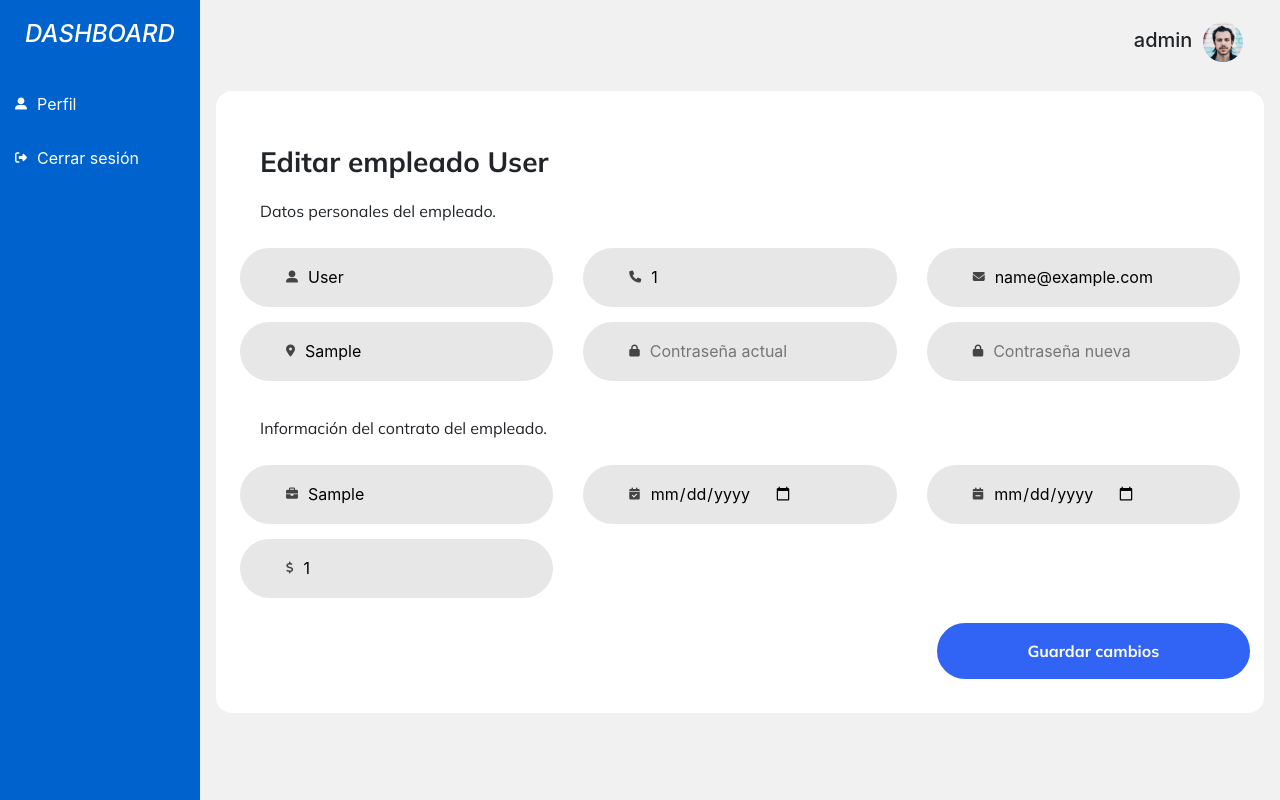
After one commit to Hanner004/equipo-9-ciclo-3, a Flask app: page /dashboard/users/edit/1 in a window 1280 px wide. The commit adds this page. Run offline with Flask 2, Linux system fonts and the light colour scheme; the visitor is signed in with stand-in values (Sample User, id 1); tables that the repository leaves empty hold one stand-in row (values such as "Sample post"); some libraries are stand-ins or nearby versions.

Commit message:
Database - Editar usuario

```diff
--- a/app.py
+++ b/app.py
@@ -209,6 +209,50 @@ def users():
         return render_template("dashboard.html", role=role)
 
 
+@app.route("/dashboard/users/see/<int:idEmployee>", methods=["GET"])
+def seeUsers(idEmployee):
+    id = session['id']
+    role = session['role']
+    profile = Profile.query.filter_by(id=idEmployee).first()
+    user = User.query.filter_by(profileId=profile.id).first()
+    return render_template("dashboard/seeUser.html", role=role, user=profile, tbluser=user)
+
+
+@app.route("/dashboard/users/edit/<int:idEmployee>", methods=["GET", "POST"])
+def editUser(idEmployee):
+    id = session['id']
+    role = session['role']
+    profile = Profile.query.filter_by(id=idEmployee).first()
+    user = User.query.filter_by(profileId=profile.id).first()
+    if request.method == "POST":
+        email = escape(request.form["email"].strip())
+        password = escape(request.form["password"].strip())
+        if email != user.email:
+            userEmail = User.query.filter_by(email=email).first()
+            if userEmail:
+                flash("El correo ya se encuentra registrado en el sistema")
+                return redirect(url_for('editUser', idEmployee=idEmployee))
+        if password != "":
+            if check_password_hash(user.password, password) == True:
+                user.set_password(escape(request.form["passwordNew"].strip()))
+                db.session.commit()
+            else:
+                flash("Contraseña actual incorrecta")
+                return redirect(url_for('editUser', idEmployee=idEmployee))
+        profile.fullname = escape(request.form["fullname"].strip())
+        profile.phone = escape(request.form["phone"].strip())
+        profile.direction = escape(request.form["direction"].strip())
+        profile.fIngreso = escape(request.form["fIngreso"].strip())
+        profile.fTermino = escape(request.form["fTermino"].strip())
+        profile.tContrato = escape(request.form["tContrato"].strip())
+        profile.salario = escape(request.form["salario"].strip())
+        user.email = email
+        db.session.commit()
+        flash("Usuario actualizado")
+        return redirect(url_for('users'))
+    return render_template("dashboard/editUser.html", role=role, user=profile, tbluser=user)
+
+
 @app.route("/dashboard/users/feedback/<int:idEmployee>", methods=["GET", "POST"])
 def createFeedback(idEmployee):
     id = session['id']
@@ -226,7 +270,7 @@ def createFeedback(idEmployee):
     return render_template("dashboard/createFeedback.html", role=role, employee=employee)
 
 
-@app.route("/dashboard/users/delete/<int:idEmployee>", methods=["GET", "POST"])
+@app.route("/dashboard/users/delete/<int:idEmployee>", methods=["GET"])
 def deleteUsers(idEmployee):
     id = session['id']
     role = session['role']
@@ -337,7 +381,7 @@ def logout():
 
 
 # @app.route("/user/id/")
-# def editUser():
+# def editUser2():
 #     return render_template("editUser.html", title='Editar usuario')
 
 
--- a/static/css/styles.css
+++ b/static/css/styles.css
@@ -188,6 +188,9 @@ div.content {
   cursor: pointer;
   text-align: center;
 }
+.services-btnSubmit:hover{
+  background-color: #2f58ca;
+}
 
 .row .btn-NewEmple a{
   text-decoration: none;
@@ -280,7 +283,7 @@ div.content {
 
 /* Create Feedback */
 
-.fas {
+.fas, .fa {
   font-size: 12px;
   color: white;
 }
@@ -296,3 +299,104 @@ div.content {
   border-radius: 1rem;
   background-color: #0062cc;
 }
+
+/*Information User*/
+
+.data-user{
+  display: flex;
+  align-items: center;
+  margin: 15px 20px;
+}
+
+.data-user i, .formSencillo i{
+  color: #444;
+  margin-right: 10px;
+}
+
+.data-user p{
+  margin: 0;
+}
+
+
+/*Edit User*/
+
+.tituloPrincipal{
+  font-family: 'Mulish';
+  margin: 30px 0 0 20px;
+  font-weight: bolder;
+}
+.parr{
+  font-family: 'Mulish';
+  margin: 20px 0px 25px 20px;
+}
+
+.formSencillo{
+  border: 0;
+  width: 100%;
+  height: 59px;
+  display: flex;
+  padding-left: 46px;
+  margin-bottom: 15px;
+  border-radius: 100px;
+  align-items: center;
+  background-color: #e7e7e7;
+}
+
+.formSencillo i{
+  color: #444;
+  margin-right: 10px;
+}
+
+.formSencillo input{
+  border: none;
+  outline: none;
+  background-color: transparent;
+}
+
+.botoneraDerecha{
+  justify-content: end;
+}
+
+.botonesSencillos{
+  margin: 10px;
+  width: 100%;
+  height:56px;
+  color: #ffffff;
+  font-weight: bolder;
+  border-width: 3px;
+  border-style: solid;
+  font-family: "Mulish";
+  border-radius: 100px;
+  border-color: #3164F4;
+  background-color: #3164F4;
+}
+.botonesSencillos:hover{
+  border-color: #2f58ca;
+  background-color: #2f58ca;
+}
+
+.botonEditar{
+  margin: 10px;
+  width: 100%;
+  height:56px;
+  display: flex;
+  align-items: center;
+  font-family: "Mulish";
+  border-radius: 100px;
+  justify-content: center;
+  background-color: #3164F4;
+}
+.botonEditar:hover{
+  border-color: #2f58ca;
+  background-color: #2f58ca;
+}
+
+.botonEditar a{
+  color: #ffffff;
+  font-weight: bolder;
+}
+
+.botonEditar a:hover{
+  color: #ffffff;
+  text-decoration: none;
+}
--- a/templates/base.html
+++ b/templates/base.html
@@ -7,10 +7,17 @@
     <link rel="shortcut icon" href='{{ url_for("static", filename="img/empresa.png") }}' />
     <link rel='stylesheet' type='text/css' href='{{ url_for("static", filename="css/styles.css") }}' />
     <link href="//maxcdn.bootstrapcdn.com/bootstrap/4.1.1/css/bootstrap.min.css" rel="stylesheet" id="bootstrap-css">
-    <script src="//maxcdn.bootstrapcdn.com/bootstrap/4.1.1/js/bootstrap.min.js"></script>
+    <script src="https://cdn.jsdelivr.net/npm/bootstrap@5.1.3/dist/js/bootstrap.bundle.min.js" integrity="sha384-ka7Sk0Gln4gmtz2MlQnikT1wXgYsOg+OMhuP+IlRH9sENBO0LRn5q+8nbTov4+1p" crossorigin="anonymous"></script>
     <script src="//cdnjs.cloudflare.com/ajax/libs/jquery/3.2.1/jquery.min.js"></script>
     <script src="https://unpkg.com/sweetalert/dist/sweetalert.min.js"></script>
     <script src="https://kit.fontawesome.com/13e187c8c8.js" crossorigin="anonymous"></script>
+    <link rel="preconnect" href="https://fonts.googleapis.com" />
+    <link rel="preconnect" href="https://fonts.gstatic.com" crossorigin />
+    <link
+      href="https://fonts.googleapis.com/css2?family=Mulish:ital,wght@0,300;0,400;0,500;0,600;0,700;0,800;1,300;1,400;1,500;1,600;1,700&display=swap"
+      rel="stylesheet"
+    />
+
     <title>{{title}}</title>
 </head>
 <body>
--- a/templates/dashboard/createFeedback.html
+++ b/templates/dashboard/createFeedback.html
@@ -44,7 +44,7 @@
         <div class="container-md p-4 mb-5">
             <div class="container">
                 <div class="mb-3">
-                    <h4>Agregar retroalimentación al empleado {{employee.fullname}}</h4>
+                    <h4 class="titulo">Agregar retroalimentación al empleado {{employee.fullname}}</h4>
                 </div>
                 <form action="/dashboard/users/feedback/{{employee.id}}" method="POST" class="text-center">
                     <textarea class="form-control mb-4" rows="10" name="text" required></textarea>
--- /dev/null
+++ b/templates/dashboard/editUser.html
@@ -0,0 +1,131 @@
+{% extends 'base.html' %}
+
+{% block body %}
+    <div class="sidebar">
+        <h4 class="dashboard-title">DASHBOARD</h4>
+        {% if role == "Superadministrador" %}
+        <div class="item">
+            <i class="fas fa-id-card-alt"></i>
+            <a href="/dashboard/role">Gestionar roles</a>
+        </div>
+        {% endif %}
+        {% if role == "Superadministrador" or role == "Administrador" %}
+        <div class="item active">
+            <i class="fas fa-users"></i>
+            <a href="/dashboard/users">Gestionar empleados</a>
+        </div>
+        {% endif %}
+        {% if role == "Empleado" %}
+        <div class="item">
+            <i class="fas fa-chart-bar"></i>
+            <a href="/dashboard/feedback">Retroalimentación</a>
+        </div>
+        {% endif %}
+        <div class="item">
+            <i class="fas fa-user-alt"></i>
+            <a href="/dashboard/profile">Perfil</a>
+        </div>
+        <div class="item">
+            <i class="fas fa-sign-out-alt"></i>
+            <a href="/auth/login">Cerrar sesión</a>
+        </div>
+    </div>
+
+    <div class="content">
+        <div class="container-xl">
+            <h5 style="text-align: right; padding: 2%;">{{role}}&nbsp;&nbsp;<img style="text-align: right;" src='{{ url_for("static", filename="img/profile-pic.png") }}' alt="Imágen de perfil"></h5>
+        </div>
+        <div class="container-md p-4 mb-5" id="background">
+            <div>
+                <h3 class="tituloPrincipal">Editar empleado {{user.fullname}}</h3>
+            </div>
+            <div>
+                <p class="parr">Datos personales del empleado.</p>
+            </div>
+            <form action="/dashboard/users/edit/{{user.id}}" method="post">
+                <div>
+                    <div class="row">
+                        <div class="col-4">
+                            <div class="formSencillo">
+                                <i class="fas fa-user-alt"></i>
+                                <input type="text" name="fullname" value="{{user.fullname}}" />
+                            </div>
+                        </div>
+                        <div class="col-4">
+                            <div class="formSencillo">
+                                <i class="fas fa-phone"></i>
+                                <input type="number" name="phone" value="{{user.phone}}" />
+                            </div>
+                        </div>
+                        <div class="col-4">
+                            <div class="formSencillo">
+                                <i class="fas fa-envelope"></i>
+                                <input type="email" name="email" value="{{tbluser.email}}" />
+                            </div>
+                        </div>
+                    </div>
+                    <div class="row">
+                        <div class="col-4">
+                            <div class="formSencillo">
+                                <i class="fas fa-map-marker-alt"></i>
+                                <input type="text" name="direction" value="{{user.direction}}" />
+                            </div>
+                        </div>
+                        <div class="col-4">
+                            <div class="formSencillo">
+                                <i class="fas fa-lock"></i>
+                                <input type="password" name="password" placeholder="Contraseña actual" />
+                            </div>
+                        </div>
+                        <div class="col-4">
+                            <div class="formSencillo">
+                                <i class="fas fa-lock"></i>
+                                <input type="password" name="passwordNew" placeholder="Contraseña nueva" />
+                            </div>
+                        </div>
+                    </div>
+                </div>
+                <div>
+                    <p class="parr">Información del contrato del empleado.</p>
+                </div>
+                <div>
+                    <div class="row">
+                        <div class="col-4">
+                            <div class="formSencillo">
+                                <i class="fa fa-briefcase"></i>
+                                <input type="text" name="tContrato" value="{{user.tContrato}}" />
+                            </div>
+                        </div>
+                        <div class="col-4">
+                            <div class="formSencillo">
+                                <i class="fas fa-calendar-check"></i>
+                                <input type="date" name="fIngreso" value="{{user.fIngreso}}" />
+                            </div>
+                        </div>
+                        <div class="col-4">
+                            <div class="formSencillo">
+                                <i class="fas fa-calendar-minus"></i>
+                                <input type="date" name="fTermino" value="{{user.fTermino}}" />
+                            </div>
+                        </div>
+                    </div>
+                    <div class="row">
+                        <div class="col-4">
+                            <div class="formSencillo">
+                                <i class="fas fa-dollar-sign"></i>
+                                <input type="number" name="salario" value="{{user.salario}}" />
+                            </div>
+                        </div>
+                    </div>
+                </div>
+                <div>
+                    <div class="row botoneraDerecha">
+                        <div class="col-4">
+                            <input class="botonesSencillos" type="submit" value="Guardar cambios" />
+                        </div>
+                    </div>
+                </div>
+            </form>
+        </div>
+    </div>
+{% endblock %}
--- a/templates/dashboard/profile.html
+++ b/templates/dashboard/profile.html
@@ -54,7 +54,7 @@
                                 <h2>{{profile.fullname}}</h2>
                                 <div class="name_loc">
                                     <i class="fas fa-map-marker-alt"></i>
-                                    <p>Caquetá / Colombia</p>
+                                    <p>Colombia</p>
                                 </div>
                             </div>
                         </div>
```
Also changed, not shown: templates/dashboard/seeUser.html (added, +109 -0 lines), templates/dashboard/users.html (+11 -5 lines).
